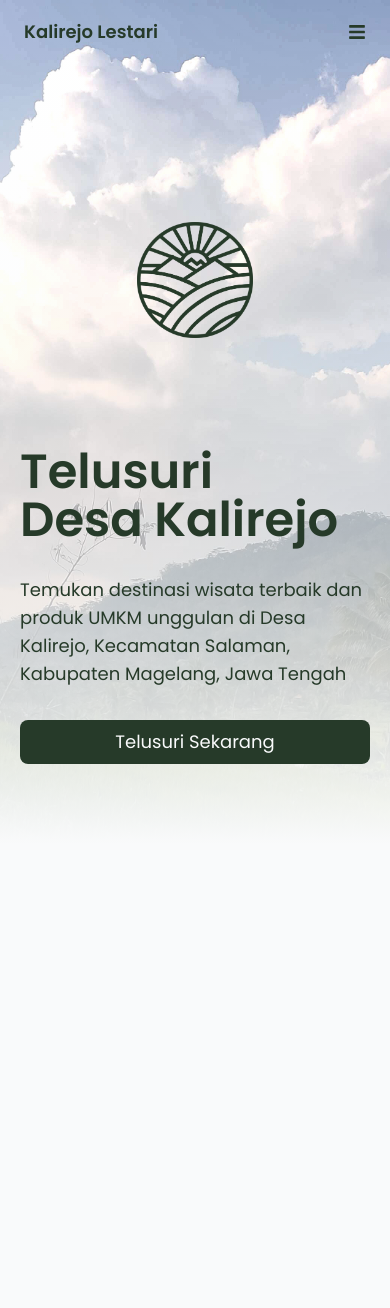
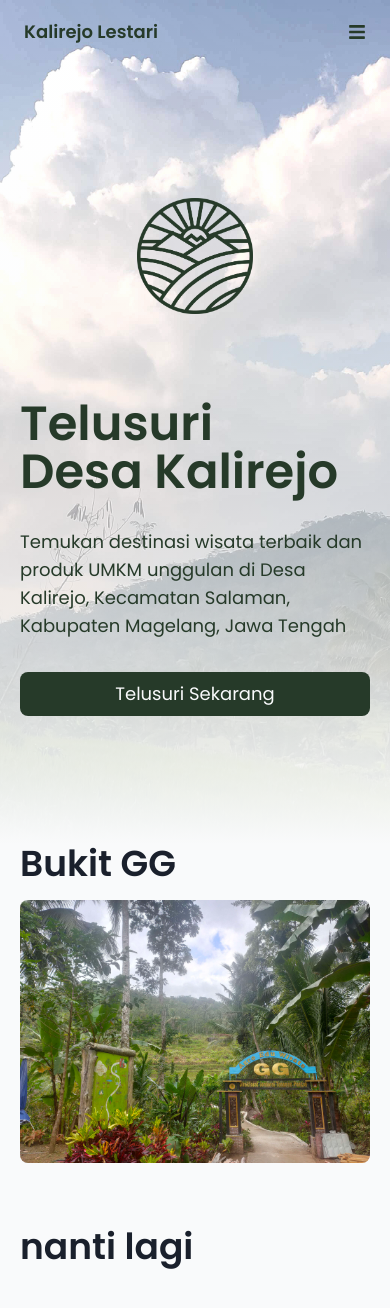
Before and after one commit to adyasena/kalirejo, a React (Vite) app: page / in a window 390 px wide. Shown: the top 1308 px of the page. Built offline with nearby package versions, Linux system fonts and the light colour scheme.

Commit message:
update landing page styling

```diff
--- a/src/assets/index.js
+++ b/src/assets/index.js
@@ -1,6 +1,7 @@
 import Bg from "./bg.jpg"
+import BukitGG from "./bukitgg.jpg"
 import Kering from "./kering.jpg"
 import Logo from "./logo.png"
 import Pattern from "./pattern.png"
 
-export { Bg, Kering, Logo, Pattern }
+export { Bg, BukitGG, Kering, Logo, Pattern }
--- a/src/components/Body.jsx
+++ b/src/components/Body.jsx
@@ -1,4 +1,5 @@
 import React from "react";
+import { Bg, BukitGG } from "../assets";
 
 const Body = () => {
   // const navigate = useNavigate();
@@ -9,7 +10,20 @@ const Body = () => {
 
   return (
     <div className="w-full h-screen bg-white">
+      <div className="container mx-auto font-poppins">
+        <div className="flex flex-col gap-16">
+          <div className="flex flex-col text-4xl font-bold gap-4">
+            Bukit GG
+            <img src={BukitGG} className="rounded-lg"/>
+          </div>
+          <div className="flex flex-col text-4xl font-bold gap-4">
+            nanti lagi
+            <div className="flex flex-col gap-4">
 
+            </div>
+          </div>
+        </div>
+      </div>
     </div>
   );
 };
--- a/src/components/Hero.jsx
+++ b/src/components/Hero.jsx
@@ -29,7 +29,7 @@ const Hero = () => {
                 <p className="lg:text-xl text-lg font-normal lg:w-4/5">
                   Temukan destinasi wisata terbaik dan produk UMKM unggulan di Desa Kalirejo, Kecamatan Salaman, Kabupaten Magelang, Jawa Tengah
                 </p>
-                <button className="bg-green-dark text-white mb-20 lg:mb-0 font-normal lg:text-xl text-lg py-2 px-6 rounded-lg transform duration-300 ease lg:hover:bg-black"
+                <button className="bg-green-dark text-white mb-32 lg:mb-0 font-normal lg:text-xl text-lg py-2 px-6 rounded-lg transform duration-300 ease lg:hover:bg-black"
                   onClick={handleClickScroll}>
                     Telusuri Sekarang
                 </button>
```
Also changed, not shown: src/assets/bukitgg.jpg (added).
